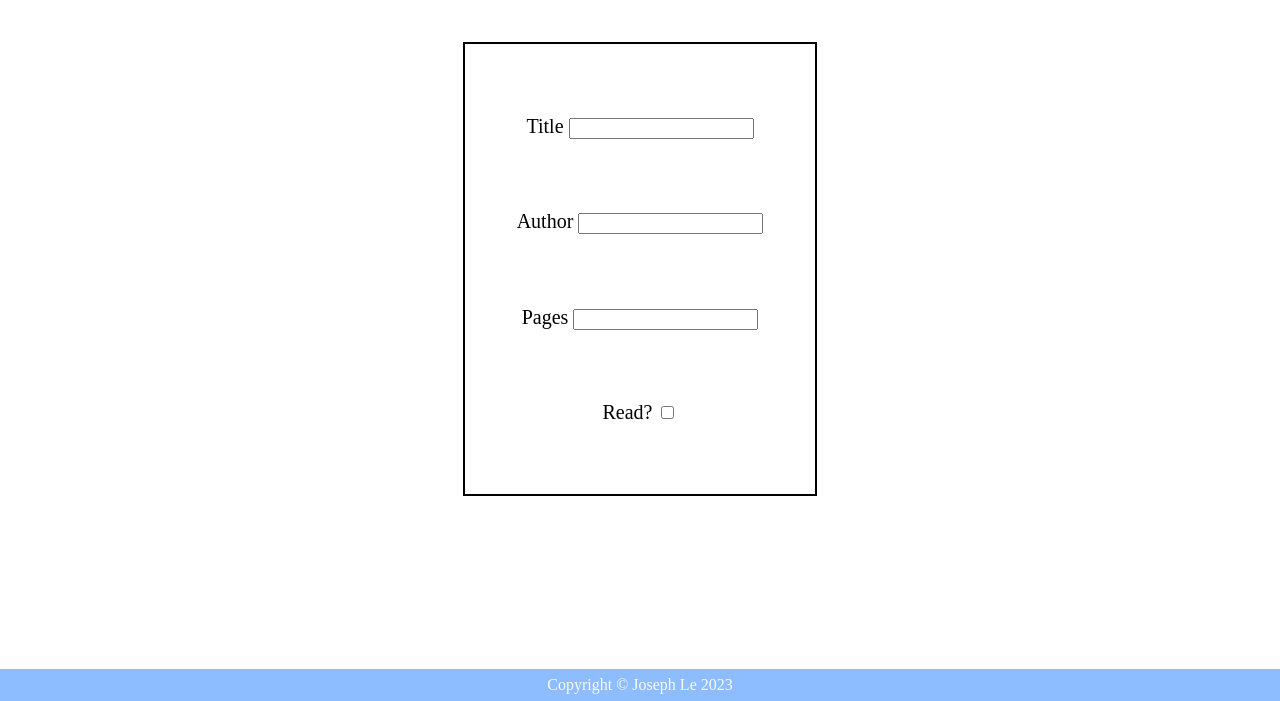
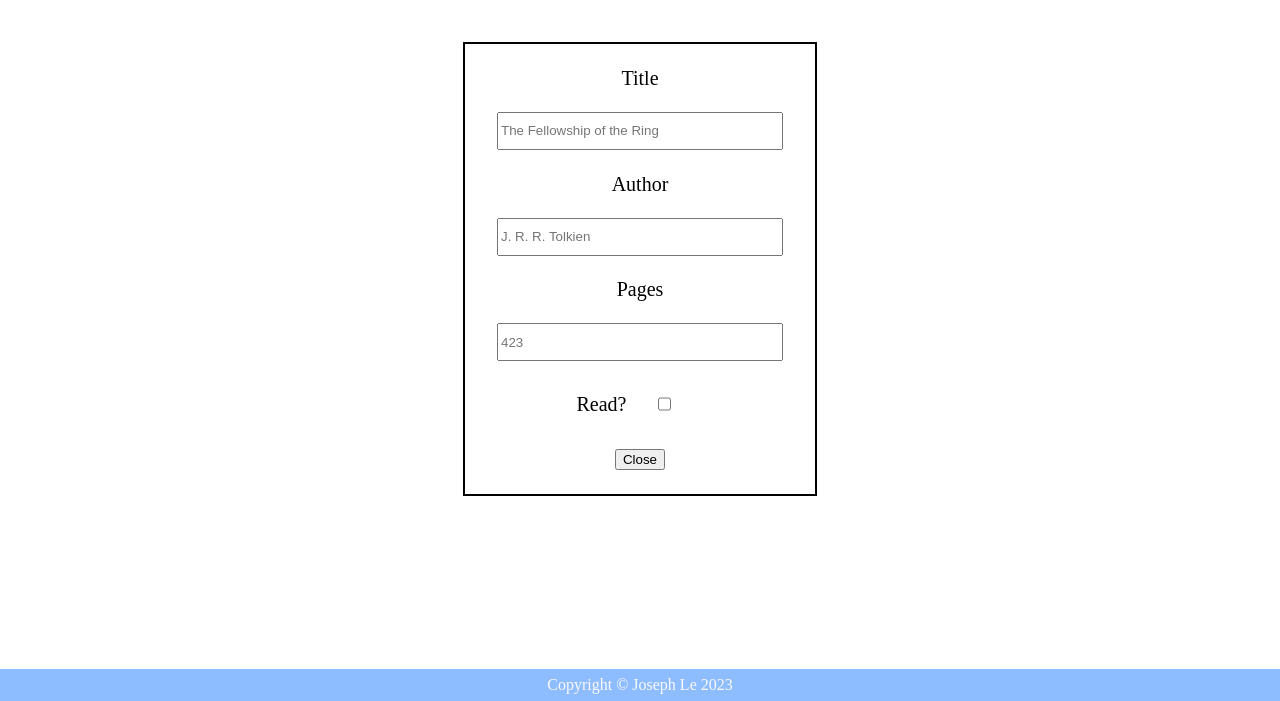
Before and after one commit to 13lejos/library, a plain HTML site: page index.html in a window 1280 px wide. Shown: the part 131-832 px from the top of the page. Drawn offline with Linux system fonts and the light colour scheme.

Commit message:
input styling and close button

```diff
--- a/index.html
+++ b/index.html
@@ -20,21 +20,26 @@
             </div>
             <div class="cards-container" id="cards-container"></div>
             <div class="popup-form" id="popup-form">
-                <form action="" class="form-1">
+                <form action="" class="form">
+
                     <label for="Title">Title</label>
-                    <input type="text">
-                </form>
-                <form action="" class="form-2">
+                    <input type="text" placeholder="The Fellowship of the Ring">
+
                     <label for="Author">Author</label>
-                    <input type="text">
-                </form>
-                <form action="" class="form-3">
+                    <input type="text" placeholder="J. R. R. Tolkien">
+
                     <label for="Pages">Pages</label>
-                    <input type="number" name="" id="">
-                </form>
-                <form action="" class="form-read" id="form-read">
-                    <label for="Read">Read?</label>
-                    <input type="checkbox">
+                    <input type="number" placeholder="423" name="" id="">
+
+                    <div class="read-container">
+                        <label for="Read">Read?</label>
+                        <input type="checkbox">
+                    </div>
+
+                    <div class="form-close-container" id="form-close-container">
+                        <button class="close-button" id="close-button">Close</button>
+                    </div>
+
                 </form>
 
             </div>
--- a/style.css
+++ b/style.css
@@ -74,6 +74,22 @@ body{
     left: 50%;
     transform: translate(-50%, -50%);
 }
+.form{
+    height: 100%;
+    display: flex;
+    flex-direction: column;
+    justify-content: space-evenly;
+}
+.form input{
+    margin-left: 2rem;
+    margin-right: 2rem;
+    height: 2rem;
+}
+.read-container{
+    display: flex;
+    align-items: center;
+    justify-content: center;
+}
 
 .footer{
     width: auto;
```
Also changed, not shown: script.js (+7 -0 lines).
